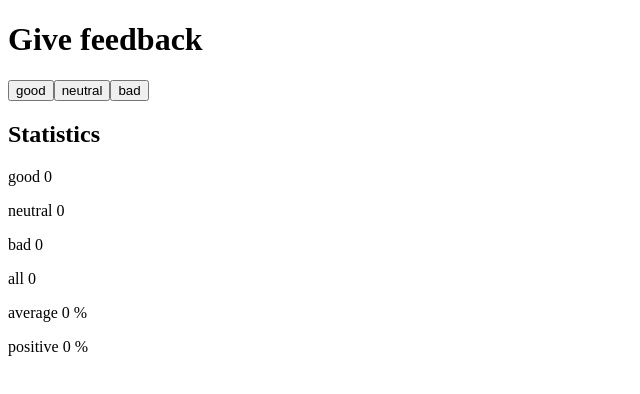
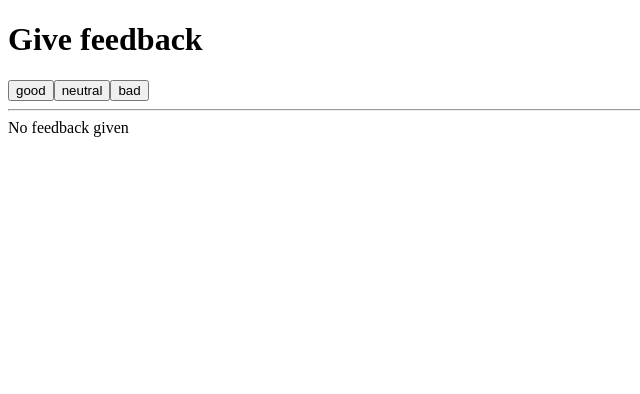
Before and after one commit to k20013/fullstack-open, a React (Vite) app in the folder part1/unicafe/: page / in a window 1280 px wide. Shown: the top 394 px of the page, without its empty margins (0-640 px from the left). Built offline with nearby package versions, Linux system fonts and the light colour scheme.

Commit message:
exercise 1.9

```diff
--- a/part1/unicafe/src/App.jsx
+++ b/part1/unicafe/src/App.jsx
@@ -19,7 +19,13 @@ const App = () => {
 
       <button onClick={() => setBad(bad + 1)}>bad</button>
 
-      <Statistics good={good} neutral={neutral} bad={bad} />
+      <hr />
+
+      {
+        good || bad || neutral ?
+          <Statistics good={good} neutral={neutral} bad={bad} />
+        : "No feedback given"
+      }
 
     </div>
   )
```
